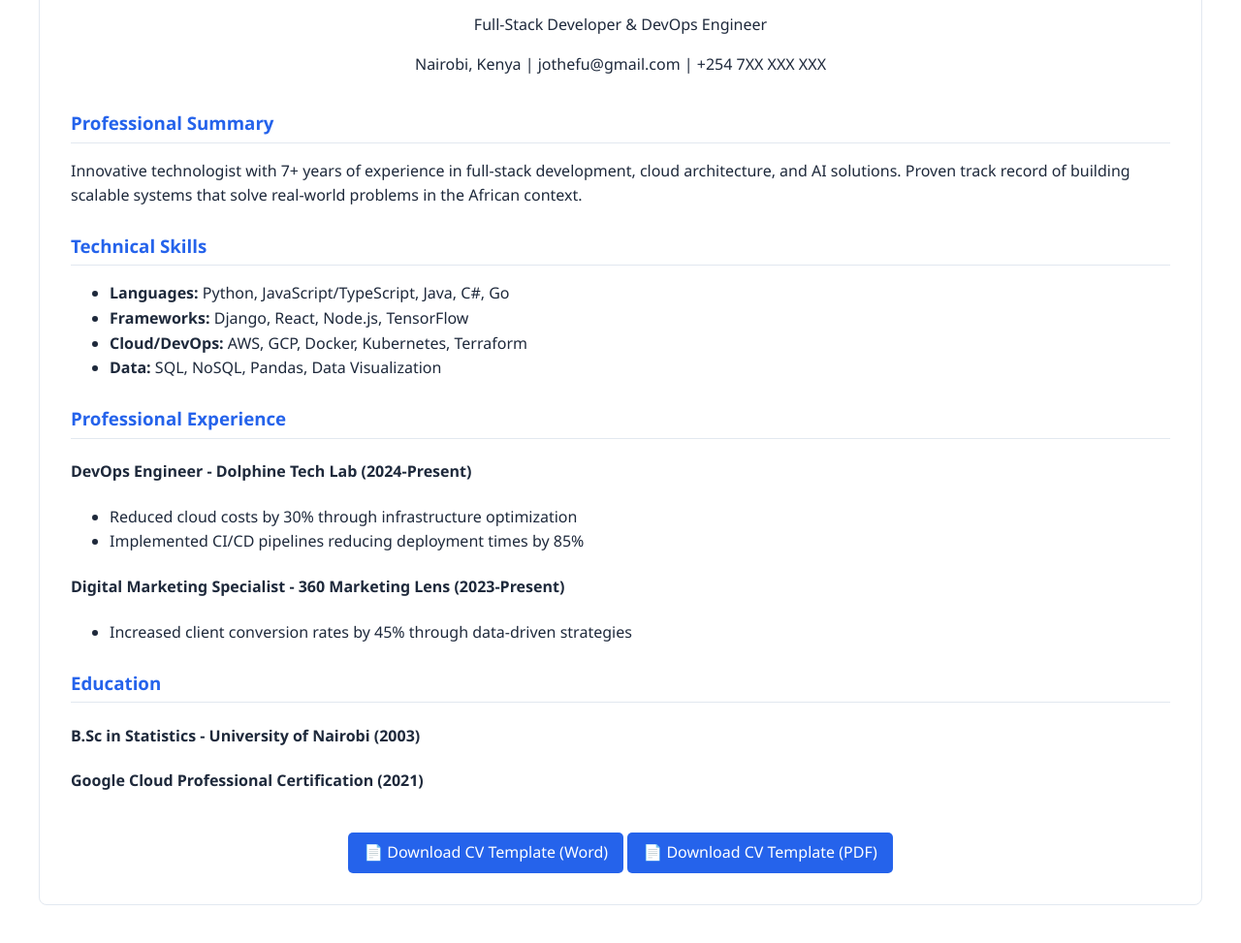
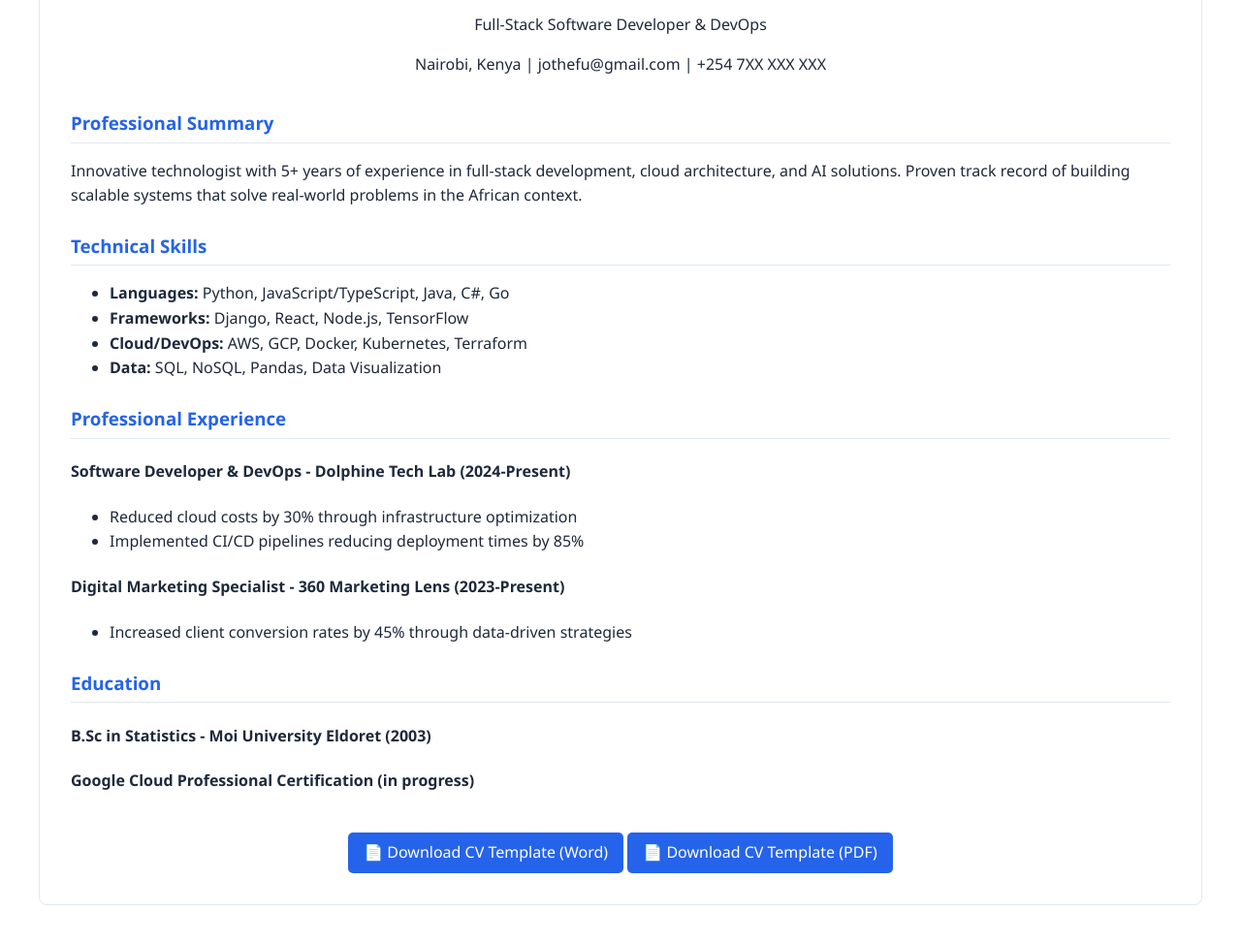
Before and after one commit to joey-the-33rd/codedbyjoey, a plain HTML site: page index.html in a window 1280 px wide. Shown: the part 5932-6905 px from the top of the page at 97% size. Drawn offline with nearby package versions, Linux system fonts and the light colour scheme.

Commit message:
Update index.html

```diff
--- a/index.html
+++ b/index.html
@@ -932,13 +932,13 @@
         <div class="cv-template">
             <div class="cv-header">
                 <h1>Joseph Ndungu</h1>
-                <p>Full-Stack Developer & DevOps Engineer</p>
+                <p>Full-Stack Software Developer & DevOps</p>
                 <p>Nairobi, Kenya | jothefu@gmail.com | +254 7XX XXX XXX</p>
             </div>
 
             <div class="cv-section">
                 <h3 class="cv-section-title">Professional Summary</h3>
-                <p>Innovative technologist with 7+ years of experience in full-stack development, cloud architecture, and AI solutions. Proven track record of building scalable systems that solve real-world problems in the African context.</p>
+                <p>Innovative technologist with 5+ years of experience in full-stack development, cloud architecture, and AI solutions. Proven track record of building scalable systems that solve real-world problems in the African context.</p>
             </div>
 
             <div class="cv-section">
@@ -953,7 +953,7 @@
 
             <div class="cv-section">
                 <h3 class="cv-section-title">Professional Experience</h3>
-                <h4>DevOps Engineer - Dolphine Tech Lab (2024-Present)</h4>
+                <h4>Software Developer & DevOps - Dolphine Tech Lab (2024-Present)</h4>
                 <ul>
                     <li>Reduced cloud costs by 30% through infrastructure optimization</li>
                     <li>Implemented CI/CD pipelines reducing deployment times by 85%</li>
@@ -967,8 +967,8 @@
 
             <div class="cv-section">
                 <h3 class="cv-section-title">Education</h3>
-                <h4>B.Sc in Statistics - University of Nairobi (2003)</h4>
-                <h4>Google Cloud Professional Certification (2021)</h4>
+                <h4>B.Sc in Statistics - Moi University Eldoret (2003)</h4>
+                <h4>Google Cloud Professional Certification (in progress)</h4>
             </div>
 
             <div class="cv-download">
@@ -1170,9 +1170,9 @@
                 testimonial2: "The DevOps pipeline Joseph implemented reduced our deployment times from hours to minutes. His cloud architecture skills are exceptional.",
                 testimonial3: "Joseph's data visualization dashboard gave us insights we never had before. His ability to bridge technical and business needs is remarkable.",
                 educationTitle: "🎓 Education & Certifications",
-                edu1: "🏛️ B.Sc Statistics | University of Nairobi",
+                edu1: "🏛️ B.Sc Statistics | Moi University, Eldoret",
                 certsTitle: "📜 Certifications:",
-                cert1: "Google Cloud Professional",
+                cert1: "Google Cloud Professional (in progress)",
                 cert2: "Advanced Google Analytics",
                 cert3: "MS Data Visualization",
                 cert4: "AWS Certified Solutions Architect (in progress)",
@@ -1225,7 +1225,7 @@
                 testimonial2: "Mfumo wa DevOps uliowekwa na Joseph ulipunguza muda wetu wa upakiaji kutoka masaa hadi dakika. Ujuzi wake wa usanifu wa mawingu ni wa kipekee.",
                 testimonial3: "Dashibodi ya uwasilishaji data ya Joseph ilitupa ufahamu ambao hatukuwa nao awali. Uwezo wake wa kuunganisha mahitaji ya kiufundi na ya biashara ni wa kushangaza.",
                 educationTitle: "🎓 Elimu na Vyeti",
-                edu1: "🏛️ Shahada ya Kwanza ya Takwimu | Chuo Kikuu cha Nairobi",
+                edu1: "🏛️ Shahada ya Kwanza ya Takwimu | Chuo Kikuu cha Moi",
                 certsTitle: "📜 Vyeti:",
                 cert1: "Google Cloud Professional",
                 cert2: "Advanced Google Analytics",
```
